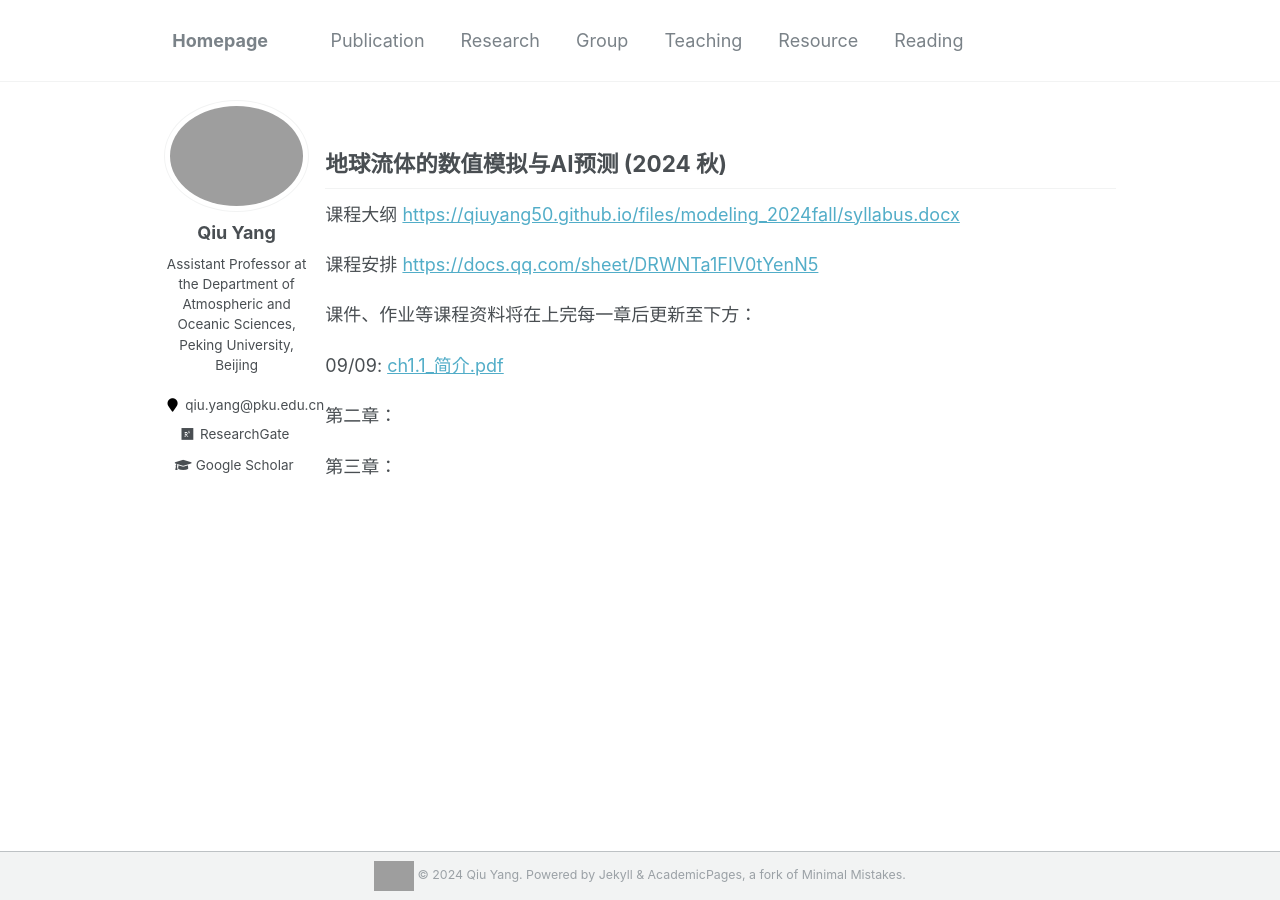
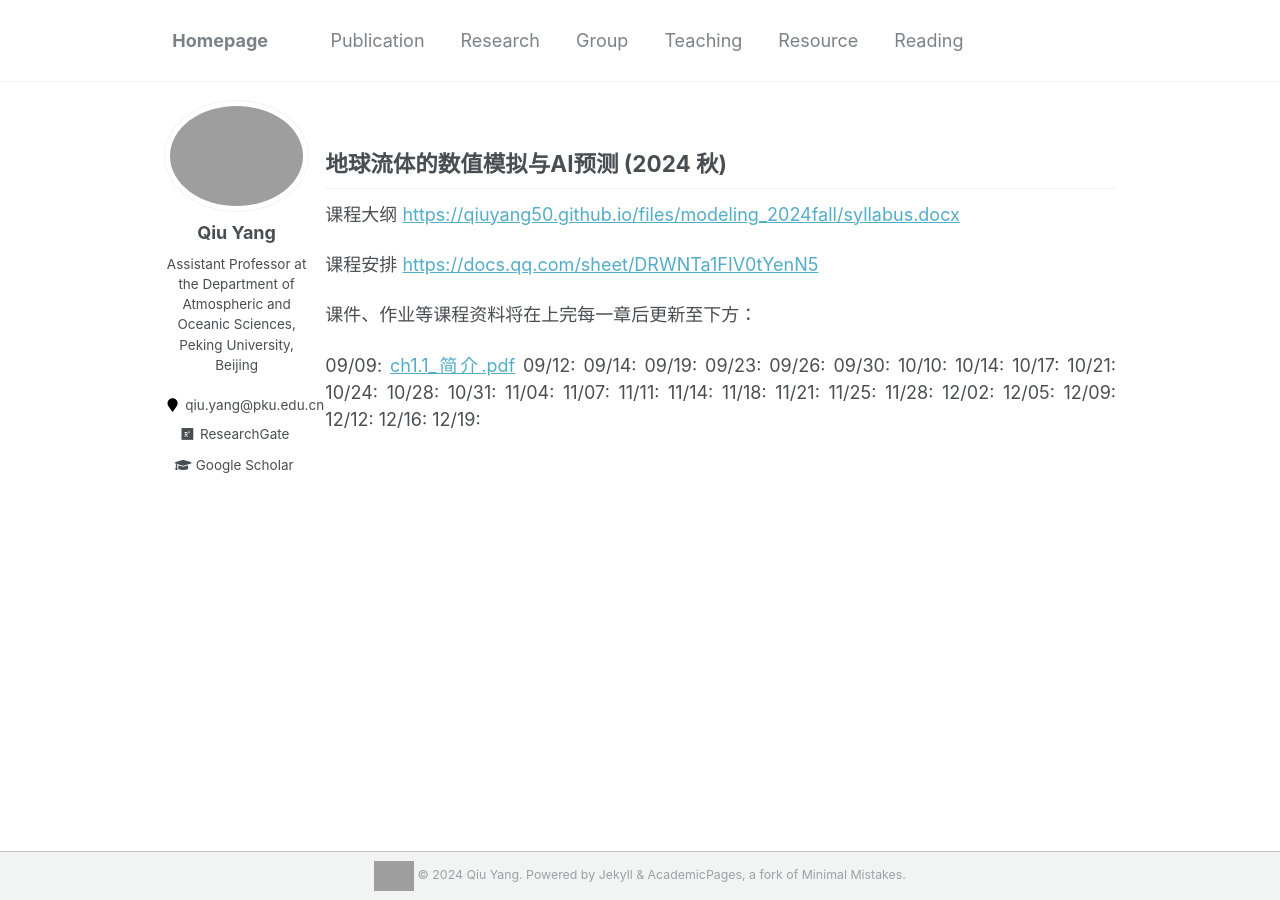
Before and after one commit to qiuyang50/qiuyang50.github.io, a Jekyll site: the page built from _pages/modeling_2024fall.md, in a window 1280 px wide. Built offline with Jekyll 4.4.1, drawn with Linux system fonts in a browser that asks for light colours; grey boxes are pictures that could not be loaded.

Commit message:
Update modeling_2024fall.md

```diff
--- a/_pages/modeling_2024fall.md
+++ b/_pages/modeling_2024fall.md
@@ -13,7 +13,30 @@ filename: modeling_2024fall.md
 课件、作业等课程资料将在上完每一章后更新至下方：
 
 09/09: <a href="https://qiuyang50.github.io/files/modeling_2024fall/ch1.1_简介.pdf">ch1.1_简介.pdf</a>
-
-第二章：
-
-第三章：
+09/12:
+09/14:
+09/19:
+09/23:
+09/26:
+09/30:
+10/10:
+10/14:
+10/17:
+10/21:
+10/24:
+10/28:
+10/31:
+11/04:
+11/07:
+11/11:
+11/14:
+11/18:
+11/21:
+11/25:
+11/28:
+12/02:
+12/05:
+12/09:
+12/12:
+12/16:
+12/19:
```
